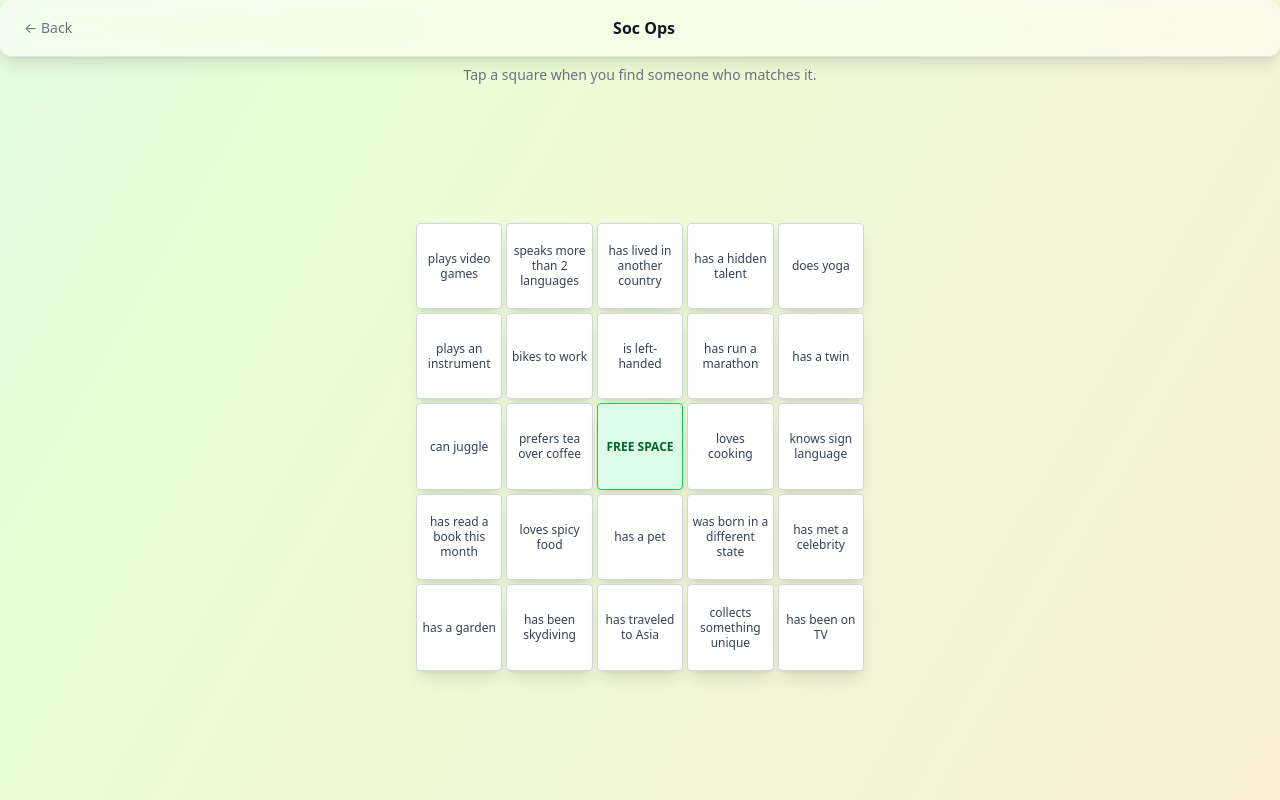
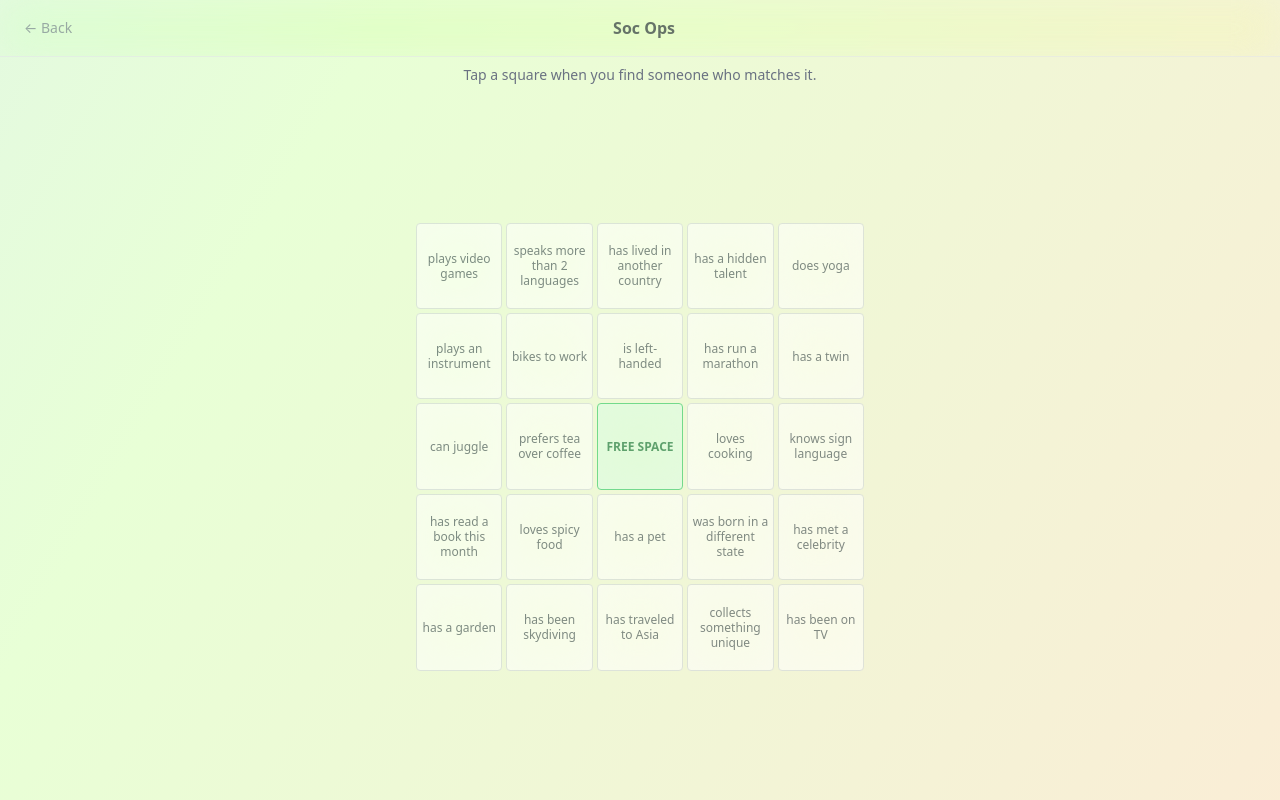
Before and after one commit to KyleGospo/vscode-test, a React (Vite) app: page / in a window 1280 px wide. Both pictures are taken after a click on the button "Start Game". Built offline with nearby package versions, Linux system fonts and the light colour scheme.

Commit message:
Update index.css

```diff
--- a/src/index.css
+++ b/src/index.css
@@ -33,11 +33,9 @@ body {
 @layer components {
   .frost {
     @apply
-      rounded-xl
-      bg-[rgba(255,255,255,0.6)]
+      opacity-60
       backdrop-blur-[20px]
-      backdrop-saturate-[1.8]
-      shadow-lg;
+      backdrop-saturate-[1.8];
 
     /* ensure Safari and older browsers support */
     backdrop-filter: blur(20px) saturate(1.8);
```
